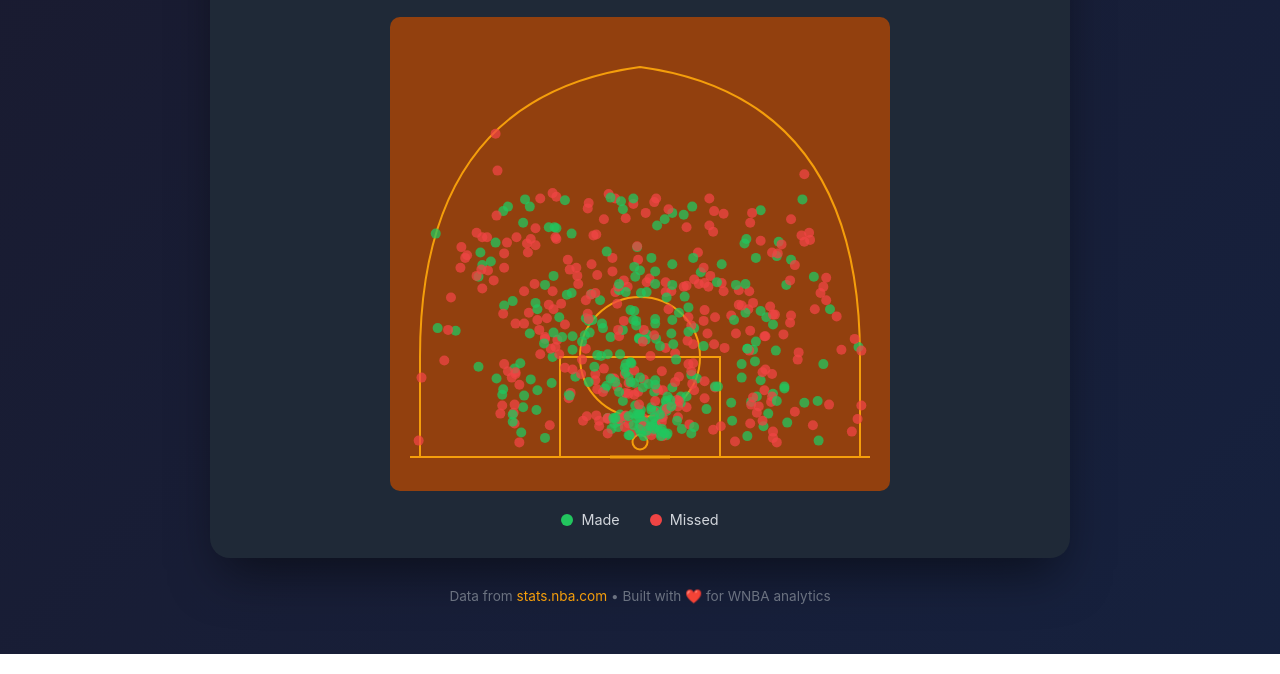
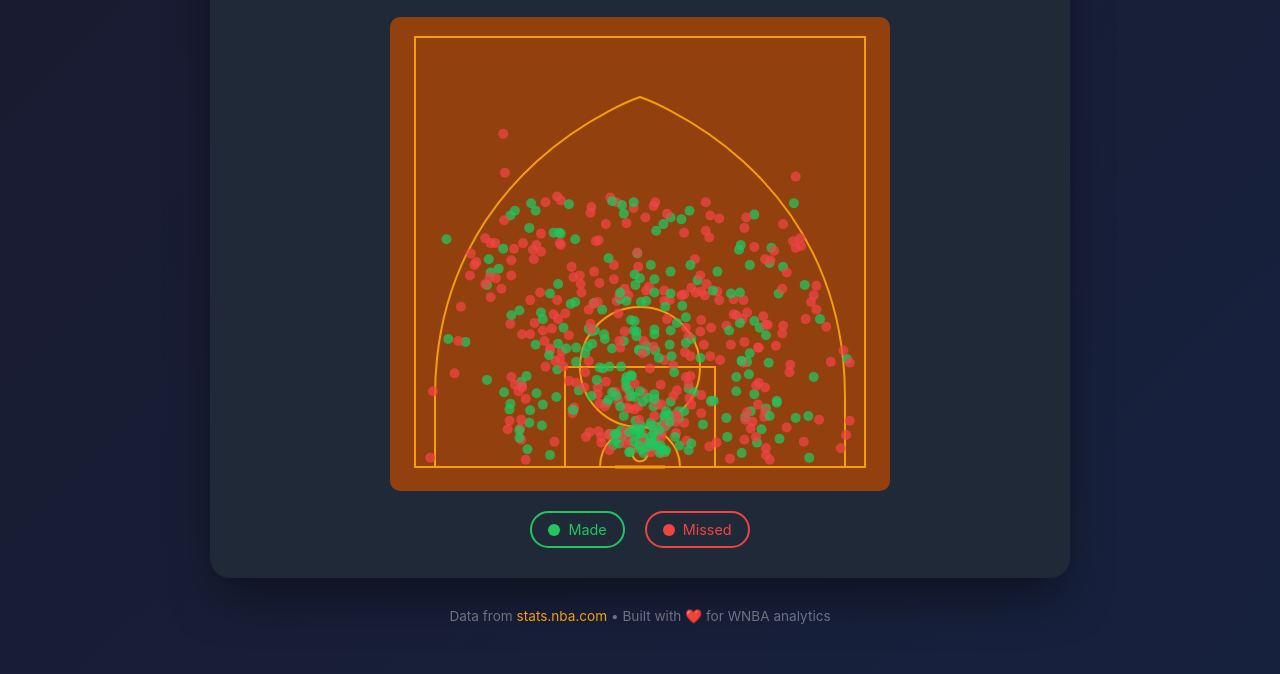
Before and after one commit to keerthi-manur/WNBA_Shot_Charts, a plain HTML site: page index.html in a window 1280 px wide. Shown: the part 405-1079 px from the top of the page. Drawn offline with Linux system fonts and the light colour scheme.

Commit message:
Refactor legend styles and court drawing logic
Adjusted layout and styling for legend items, including hover effects and active states. Updated court drawing logic to reflect new dimensions and improved shot coordinate conversion.

```diff
--- a/index.html
+++ b/index.html
@@ -140,7 +140,7 @@
     .legend {
       display: flex;
       justify-content: center;
-      gap: 30px;
+      gap: 20px;
       margin-top: 20px;
     }
 
@@ -150,6 +150,27 @@
       gap: 8px;
       font-size: 0.9rem;
       color: #d1d5db;
+      cursor: pointer;
+      padding: 8px 16px;
+      border-radius: 20px;
+      border: 2px solid transparent;
+      transition: all 0.2s;
+      user-select: none;
+    }
+
+    .legend-item:hover {
+      background: rgba(255,255,255,0.1);
+    }
+
+    .legend-item.active {
+      border-color: currentColor;
+    }
+
+    .legend-item.made { color: #22c55e; }
+    .legend-item.missed { color: #ef4444; }
+
+    .legend-item.dimmed {
+      opacity: 0.4;
     }
 
     .legend-dot {
@@ -226,8 +247,12 @@
       </div>
 
       <div class="legend">
-        <div class="legend-item"><div class="legend-dot made"></div> Made</div>
-        <div class="legend-item"><div class="legend-dot missed"></div> Missed</div>
+        <div class="legend-item made active" onclick="toggleFilter('Made')">
+          <div class="legend-dot made"></div> Made
+        </div>
+        <div class="legend-item missed active" onclick="toggleFilter('Missed')">
+          <div class="legend-dot missed"></div> Missed
+        </div>
       </div>
     </div>
 
@@ -304,27 +329,26 @@
     function drawCourt() {
       const courtColor = '#f59e0b';
 
-      // Court outline
+      // Fixed court lines - proper half court
       const courtLines = `
-        <!-- Baseline -->
-        <line x1="20" y1="440" x2="480" y2="440" stroke="${courtColor}" stroke-width="2"/>
+        <!-- Court border -->
+        <rect x="25" y="20" width="450" height="430" fill="none" stroke="${courtColor}" stroke-width="2"/>
 
         <!-- Paint -->
-        <rect x="170" y="340" width="160" height="100" fill="none" stroke="${courtColor}" stroke-width="2"/>
+        <rect x="175" y="350" width="150" height="100" fill="none" stroke="${courtColor}" stroke-width="2"/>
 
         <!-- Free throw circle -->
-        <circle cx="250" cy="340" r="60" fill="none" stroke="${courtColor}" stroke-width="2"/>
+        <circle cx="250" cy="350" r="60" fill="none" stroke="${courtColor}" stroke-width="2"/>
+
+        <!-- Restricted area arc -->
+        <path d="M 210 450 A 40 40 0 0 1 290 450" fill="none" stroke="${courtColor}" stroke-width="2"/>
 
         <!-- Basket -->
-        <circle cx="250" cy="425" r="7.5" fill="none" stroke="${courtColor}" stroke-width="2"/>
-        <line x1="220" y1="440" x2="280" y2="440" stroke="${courtColor}" stroke-width="3"/>
+        <circle cx="250" cy="437" r="7.5" fill="none" stroke="${courtColor}" stroke-width="2"/>
+        <line x1="225" y1="450" x2="275" y2="450" stroke="${courtColor}" stroke-width="3"/>
 
-        <!-- 3-point line -->
-        <path d="M 30 440 L 30 340 Q 30 80 250 50 Q 470 80 470 340 L 470 440" fill="none" stroke="${courtColor}" stroke-width="2"/>
-
-        <!-- Corner 3 lines -->
-        <line x1="30" y1="440" x2="30" y2="340" stroke="${courtColor}" stroke-width="2"/>
-        <line x1="470" y1="440" x2="470" y2="340" stroke="${courtColor}" stroke-width="2"/>
+        <!-- 3-point line arc -->
+        <path d="M 45 450 L 45 380 C 45 150 250 80 250 80 C 250 80 455 150 455 380 L 455 450" fill="none" stroke="${courtColor}" stroke-width="2"/>
       `;
 
       svg.innerHTML = courtLines + '<g id="shotsGroup"></g>';
@@ -335,9 +359,9 @@
       shotsGroup.innerHTML = '';
 
       shots.forEach((shot, i) => {
-        // Convert coordinates (API uses different scale)
-        const x = 250 + (shot.LOC_X * 0.95);
-        const y = 420 - (shot.LOC_Y * 0.9);
+        // Convert coordinates - adjusted for new court dimensions
+        const x = 250 + (shot.LOC_X * 0.9);
+        const y = 437 - (shot.LOC_Y * 0.95);
 
         const circle = document.createElementNS('http://www.w3.org/2000/svg', 'circle');
         circle.setAttribute('cx', x);
@@ -345,12 +369,42 @@
         circle.setAttribute('r', 5);
         circle.setAttribute('fill', shot.SHOT_RESULT === 'Made' ? '#22c55e' : '#ef4444');
         circle.setAttribute('opacity', '0.75');
+        circle.setAttribute('data-result', shot.SHOT_RESULT);
         circle.style.cursor = 'pointer';
+        circle.style.transition = 'opacity 0.2s';
 
         circle.addEventListener('mouseenter', (e) => showTooltip(e, shot));
         circle.addEventListener('mouseleave', hideTooltip);
 
         shotsGroup.appendChild(circle);
+      });
+
+      applyFilters();
+    }
+
+    // ============================================
+    // FILTER FUNCTIONALITY
+    // ============================================
+    const filters = { Made: true, Missed: true };
+
+    function toggleFilter(type) {
+      filters[type] = !filters[type];
+
+      // Update legend styling
+      const legendItem = document.querySelector(`.legend-item.${type.toLowerCase()}`);
+      legendItem.classList.toggle('active', filters[type]);
+      legendItem.classList.toggle('dimmed', !filters[type]);
+
+      applyFilters();
+    }
+
+    function applyFilters() {
+      const shots = document.querySelectorAll('#shotsGroup circle');
+      shots.forEach(shot => {
+        const result = shot.getAttribute('data-result');
+        const visible = filters[result];
+        shot.style.opacity = visible ? '0.75' : '0';
+        shot.style.pointerEvents = visible ? 'auto' : 'none';
       });
     }
 
```
